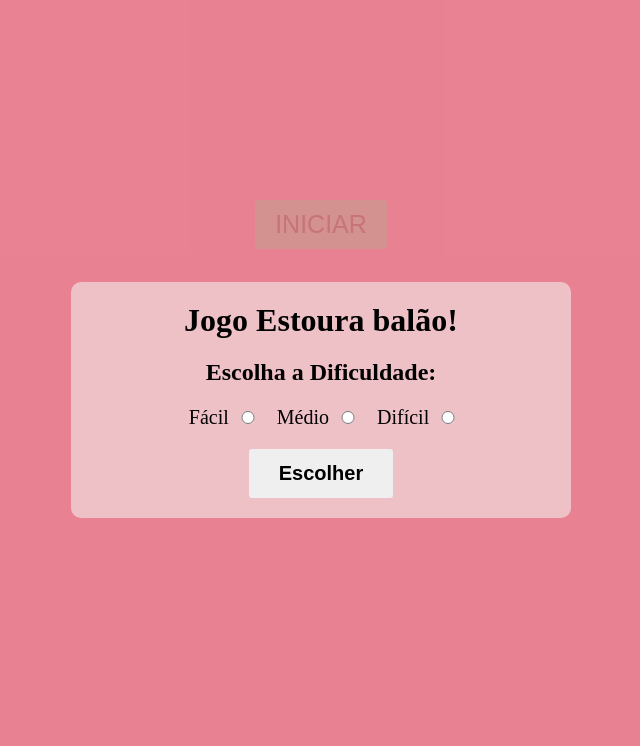
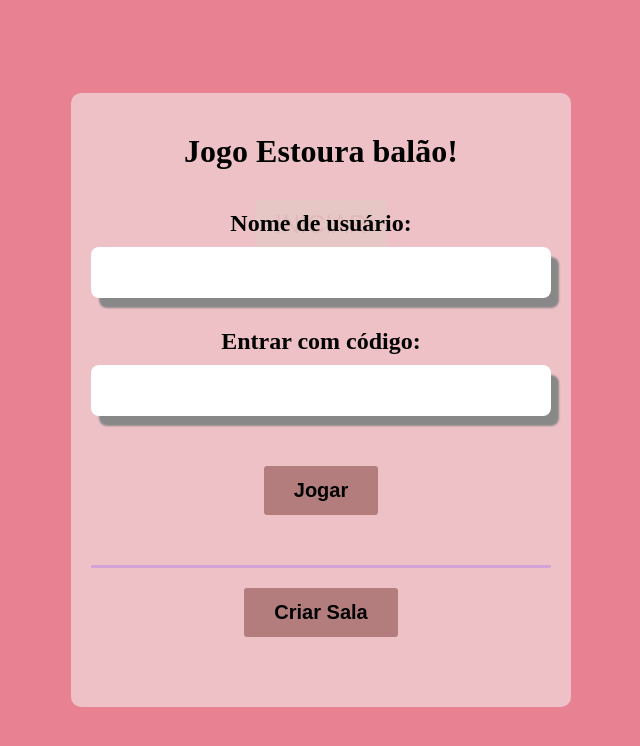
Before and after one commit to GabrielHenriP/Estoura_balao, a plain HTML site: page index.html in a window 1280 px wide. Shown: the whole page, without its empty margins (319-959 px from the left). Drawn offline with Linux system fonts and the light colour scheme.

Commit message:
Update in login layout

```diff
--- a/css/style.css
+++ b/css/style.css
@@ -20,30 +20,39 @@ html,body{
     justify-content: center;
 
 }
-form{
-    padding: 20px;
+.primeira-tela form{
+    padding: 40px 20px;
     max-width: 500px;
     width: 80%;
     background-color: rgba(243, 236, 236, 0.6);
     text-align: center;
     border-radius: 10px;
+    display: flex;
+    flex-direction: column;
 }
 
-form h1 {
-    margin-bottom:20px ;
+.primeira-tela form h1 {
+    margin-bottom:40px ;
 }
 
-form span {
-    padding-left: 10px;
-    font-size: 20px;
+.primeira-tela form .input-container {
+    width: 100%;
+    margin-bottom: 30px;
+}
+.primeira-tela form .input-container input[type=text] {
+    width: 100%;
+    padding: 15px;
+    outline: none;
+    border: 0;
+    border-radius: 8px;
+    box-shadow: 8px 10px 2px #888888;
+    font-size: 18px;
+    color: #8c6d95;
+    font-weight: bold;
 }
 
-form input[type=radio] {
-    width: 30px;
-    cursor: pointer;
-}
-
-form input[type=button]{
+.primeira-tela form input[type=button]{
+    background-color: #b47d7d;
     border: 0;
     padding: 13px 30px;
     border-radius: 3px;
@@ -52,10 +61,23 @@ form input[type=button]{
     font-size: 20px;
     font-weight: bold;
     cursor: pointer;
+    transition: background-color .4s;
+}
+.primeira-tela form hr {
+    margin-top: 20px;
+    background-color: rgb(210, 163, 216);
+    border: 0;
+    outline: none;
+    height: 3px;
+    border-radius: 20px;
 }
 
-form h2 {
-    margin-bottom: 20px;
+.primeira-tela form input[type=button]:hover {
+    background-color: #8c6d95;
+}
+
+.primeira-tela form h2 {
+    margin-bottom: 10px;
 }
 
 .balao{
--- a/index.html
+++ b/index.html
@@ -12,14 +12,24 @@
 
         <form>
             <h1>Jogo Estoura balão!</h1>
-            <h2>Escolha a Dificuldade:</h2>
-            <span>Fácil</span>
-            <input type="radio" name="dificuldade" id="facil" value="500">
-            <span>Médio</span>
-            <input type="radio" name="dificuldade" id="medio" value="250">
-            <span>Difícil</span>
-            <input type="radio" name="dificuldade" id="dificil" value="125"><br>
-            <input onClick="escolherDificuldade()" type="button" value="Escolher">
+
+            <div class="input-container">
+                <h2>Nome de usuário:</h2>
+                <input type="text" name="" id="">
+            </div>
+            <div class="input-container">
+                <h2>Entrar com código:</h2>
+                <input type="text" name="" id="">
+            </div>
+
+            <div class="input-container">
+                <input onClick="escolherDificuldade()" type="button" value="Jogar">
+            </div>
+            <hr>
+
+            <div class="input-container">
+                <input type="button" value="Criar Sala">
+            </div>
         </form>
     </div>
 
```
